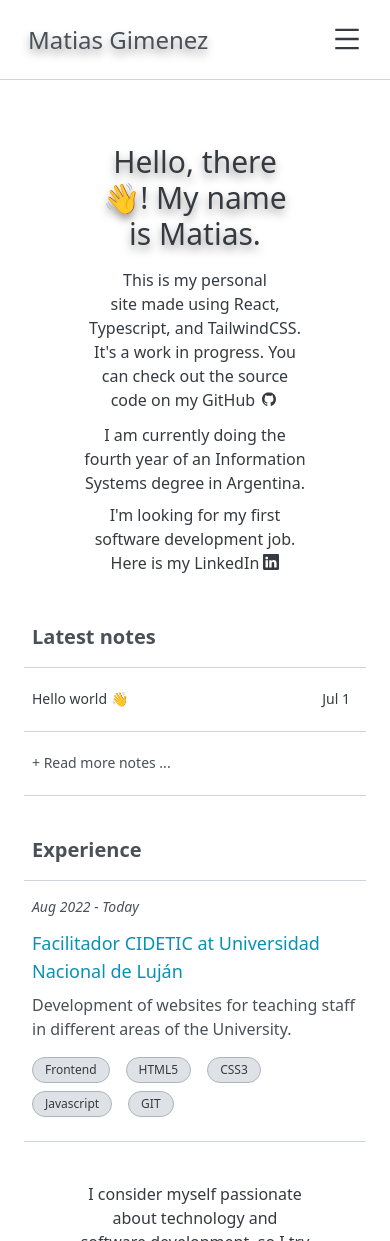
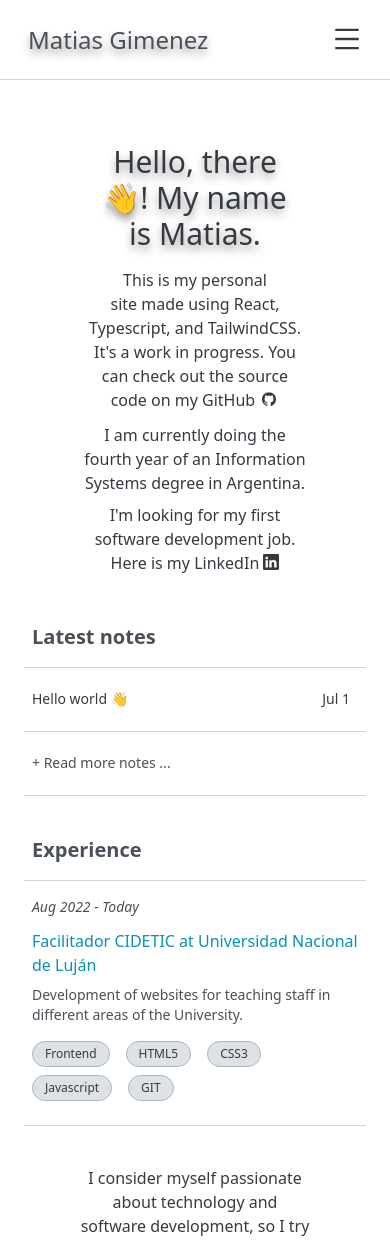
Before and after one commit to matiasgimenezdev/portfolio, a React (Vite) app: page / in a window 390 px wide. Shown: the top 1241 px of the page. Built offline with nearby package versions, Linux system fonts and the light colour scheme; some icons are missing.

Commit message:
change font-size

```diff
--- a/src/components/JobsList.tsx
+++ b/src/components/JobsList.tsx
@@ -41,7 +41,7 @@ export const JobsList: FunctionComponent = () => {
 							{from} - {to}
 						</span>
 						<p
-							className={`text-lg py-0 pt-12 font-medium lg:text-xl ${
+							className={`text-base py-0 pt-12 md:text-md font-medium lg:text-xl ${
 								theme == 'light'
 									? 'text-cyan-600'
 									: 'text-cyan-300'
@@ -49,7 +49,7 @@ export const JobsList: FunctionComponent = () => {
 						>
 							{title}
 						</p>
-						<p className='pt-2'>{description}</p>
+						<p className='pt-2 text-sm '>{description}</p>
 						<p className='mt-4 select-none flex flex-wrap gap-2 '>
 							{skills.map((skill) => {
 								return (
```
